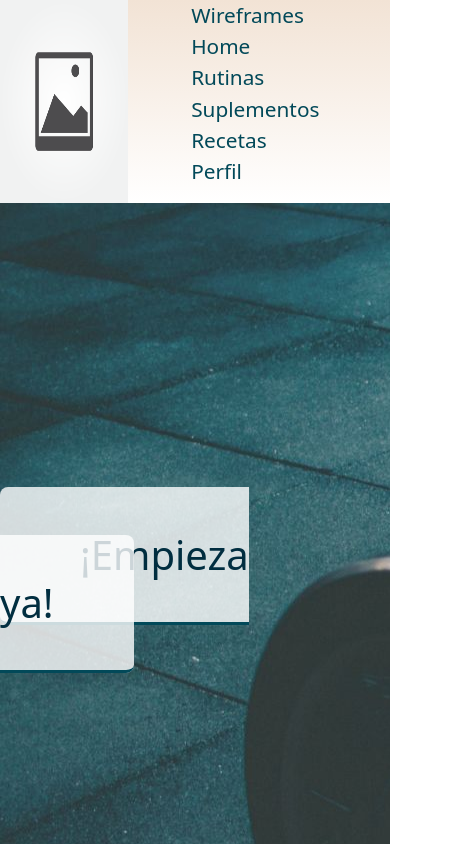
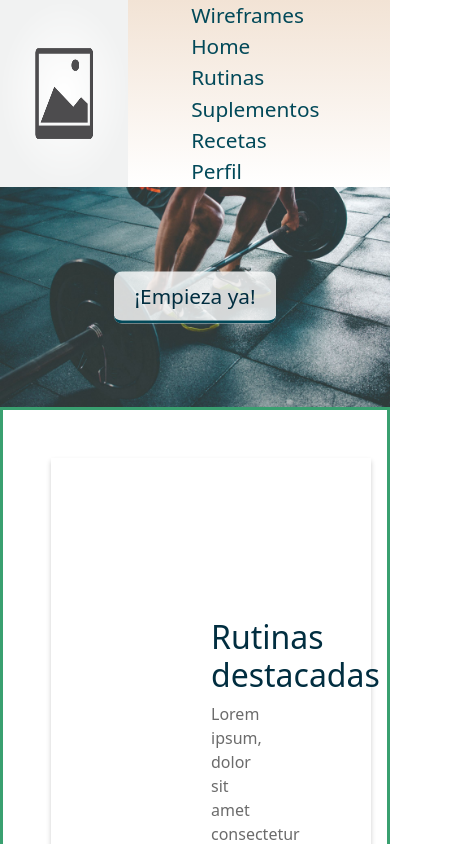
Before and after one commit to NicolasDev10/PF-CastanedaCasallasNicolas, a plain HTML site: page pages/index.html in a window 390 px wide. Shown: the top 844 px of the page, 455 px wide, since content can reach past the window. Drawn offline with nearby package versions, Linux system fonts and the light colour scheme.

Commit message:
banner principal responsive con bootstrap y media queries

```diff
--- a/css/styles.css
+++ b/css/styles.css
@@ -3,8 +3,9 @@
     padding: 0;
     box-sizing: border-box;
 }
+
 h2{
-    font-size: 2.5em;
+    font-size: 2em;
 }
 h3{
     font-size: 1.2em;
@@ -26,6 +27,9 @@ header nav{
     display: flex;
     align-items: center;
 }
+header nav ul{
+    margin: 0;
+}
 header nav ul li{
     display: inline-block;
     list-style: none;
@@ -38,27 +42,41 @@ nav ul li a{
 }
 
 .bannerPri{
-    background-image: url("./../assets/fondo\ pri.jpg");
-    height: 90vh;
-    display: flex;
-    align-items: center;
-    justify-content: center;
+    width: 100%;
+    height: auto;
+    padding: 0;
     color: #012E40;
-
+    position: relative;
 }
 
+.bannerPri h2{
+    position: absolute;
+    text-align: center;
+    width: 80%;
+    top: 50%;
+    right: 50%;
+    transform: translate(50%, -50%);
+}
 .bannerPri h2 a{
     text-decoration: none;
     color: #012E40;
     background-color: rgba(255, 255, 255,0.8);
-    padding: 1em 2em;
+    padding: 0.5em 1em;
     border-radius: 8px;
     border-bottom: 3px solid #024959;
 }
 
+@media screen and (max-width: 576px) {
+    .bannerPri h2{
+        font-size: 1.3em;
+    }
+}
+
+
 .seccion{
     display: flex;
     padding: 3em;
+    border: 3px solid #39a070;
 }
 .textoSecc{
     display: flex;
--- a/pages/index.html
+++ b/pages/index.html
@@ -13,6 +13,7 @@
     <link rel="stylesheet" href="./../css/styles.css" />
   </head>
   <body>
+
     <header>
       <div class="logo">
         <img src="./../assets/imagen.png" alt="blank" />
@@ -34,9 +35,14 @@
       </nav>
     </header>
 
-    <section class="bannerPri">
-      <h2><a href="#">¡Empieza ya!</a></h2>
-    </section>
+    <div class="container-fluid">
+        <div class="row">
+            <div class="col-sm-12 bannerPri">
+                <h2><a href="#">¡Empieza ya!</a></h2>
+                <img class="img-fluid" src="./../assets/fondo pri.jpg" alt="#">
+            </div>
+        </div>
+    </div>
 
     <section class="seccion">
       <article class="textoSecc">
@@ -97,10 +103,12 @@
         <p>Todos los derechos reservados 2024</p>
       </div>
     </footer>
+
     <script
       src="https://cdn.jsdelivr.net/npm/bootstrap@5.3.3/dist/js/bootstrap.bundle.min.js"
       integrity="sha384-YvpcrYf0tY3lHB60NNkmXc5s9fDVZLESaAA55NDzOxhy9GkcIdslK1eN7N6jIeHz"
       crossorigin="anonymous"
     ></script>
+
   </body>
 </html>
```
